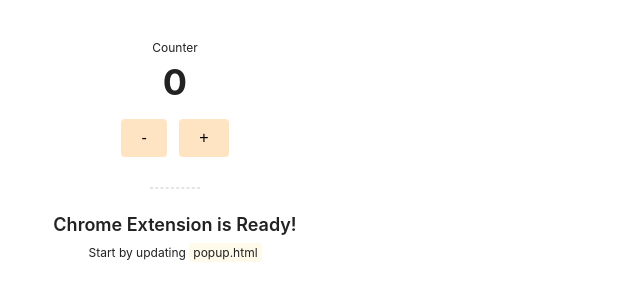
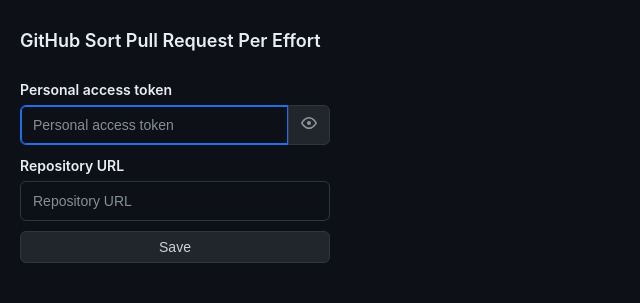
Before and after one commit to pr-triage-effort/pr-triage-effort-extension, a website built with webpack: page public/popup.html in a window 1280 px wide. Shown: the whole page, without its empty margins (0-640 px from the left). Built offline with nearby package versions, Linux system fonts and the light colour scheme; some packages are replaced by stand-ins of ours; no server answers; files whose address does not match are found by name.

Commit message:
popup style

```diff
--- a/public/popup.html
+++ b/public/popup.html
@@ -9,17 +9,29 @@
 
 <body>
   <div class="app">
-    <p class="counter-label">Counter</p>
-    <div id="counter" class="counter"></div>
-    <div class="button-container">
-      <button id="decrementBtn" class="button">-</button>
-      <button id="incrementBtn" class="button">+</button>
-    </div>
-
-    <hr class="divider" />
-
-    <p class="title">Chrome Extension is Ready!</p>
-    <p class="subtitle">Start by updating <code>popup.html</code></p>
+    <p class="title">GitHub Sort Pull Request Per Effort</p>
+    <form id="userForm">
+      <fieldset>
+        <label for="userToken" class="form-label">Personal access token</label>
+        <div class="input-group">
+          <input type="password" id="userToken" name="userToken" class="form-input" placeholder="Personal access token"
+            autofocus pattern="ghp_[a-zA-Z0-9]{36}"
+            title="Token must start with 'ghp_' followed by 36 alphanumeric characters" />
+          <button type="button" id="btnShowToken" class="button">
+            <svg xmlns="http://www.w3.org/2000/svg" viewBox="0 0 16 16" width="16" height="16">
+              <path
+                d="M8 2c1.981 0 3.671.992 4.933 2.078 1.27 1.091 2.187 2.345 2.637 3.023a1.62 1.62 0 0 1 0 1.798c-.45.678-1.367 1.932-2.637 3.023C11.67 13.008 9.981 14 8 14c-1.981 0-3.671-.992-4.933-2.078C1.797 10.83.88 9.576.43 8.898a1.62 1.62 0 0 1 0-1.798c.45-.677 1.367-1.931 2.637-3.022C4.33 2.992 6.019 2 8 2ZM1.679 7.932a.12.12 0 0 0 0 .136c.411.622 1.241 1.75 2.366 2.717C5.176 11.758 6.527 12.5 8 12.5c1.473 0 2.825-.742 3.955-1.715 1.124-.967 1.954-2.096 2.366-2.717a.12.12 0 0 0 0-.136c-.412-.621-1.242-1.75-2.366-2.717C10.824 4.242 9.473 3.5 8 3.5c-1.473 0-2.825.742-3.955 1.715-1.124.967-1.954 2.096-2.366 2.717ZM8 10a2 2 0 1 1-.001-3.999A2 2 0 0 1 8 10Z">
+              </path>
+          </button>
+        </div>
+      </fieldset>
+      <fieldset>
+        <label for="userRepo" class="form-label">Repository URL</label>
+        <input type="url" id="userRepo" name="userRepo" class="form-input" placeholder="Repository URL"
+          pattern="https://github\.com/.+/.+" title="URL format: 'https://github.com/:owner/:repo'">
+      </fieldset>
+      <button type="submit" class="button">Save</button>
+    </form>
   </div>
 
   <script src="popup.js"></script>
--- a/src/popup.css
+++ b/src/popup.css
@@ -6,87 +6,185 @@
   padding: 0;
   box-sizing: border-box;
 }
-/* normalize css ends here */
+/* normalize css ends */
+
+/* GitHub css variables */
+:root {
+  --bgColor-default: #0d1117;
+
+  --borderWidth-thin: max(1px, 0.0625rem);
+  --borderRadius-medium: 0.375rem;
+  --button-default-fgColor-rest: #c9d1d9;
+  --text-body-size-medium: 0.875rem;
+  --base-text-weight-medium: 500;
+  --base-text-weight-semibold: 600;
+  --base-size-4: 0.25rem;
+  --control-medium-size: 2rem;
+  --control-medium-paddingInline-normal: 0.75rem;
+  --duration-fast: 80ms;
+  --easing-easeInOut: cubic-bezier(0.65, 0, 0.35, 1);
+
+  --button-default-fgColor-rest: #c9d1d9;
+  --button-default-bgColor-rest: #21262d;
+  --button-default-borderColor-rest: #30363d;
+  --button-default-shadow-resting: 0px 0px 0px 0px #000000;
+  --fgColor-muted: #8d96a0;
+
+  --focus-outlineColor: #1f6feb;
+  --button-default-bgColor-hover: #292e36;
+  --button-default-borderColor-hover: #30363d;
+
+  --text-body-lineHeight-medium: 1.4285;
+  --fgColor-default: #e6edf3;
+  --shadow-inset: inset 0px 1px 0px 0px #0104093d;
+  --control-borderColor-rest: #30363d;
+  --control-large-size: 2.5rem;
+  --control-large-paddingBlock: 0.625rem;
+  --control-large-paddingInline-normal: 0.75rem;
+
+  --h5-size: 0.875rem;
+  --control-fgColor-placeholder: #858e98;
+}
+/* css variables ends */
 
 html {
-  font-family: -apple-system, BlinkMacSystemFont, Segoe UI, Helvetica, Arial,
+  font-family:
+    -apple-system,
+    BlinkMacSystemFont,
+    Segoe UI,
+    Helvetica,
+    Arial,
     sans-serif;
-  color: #222;
+  background: var(--bgColor-default);
+  color: var(--fgColor-default);
 }
 
 body {
   width: 350px;
   height: 300px;
+  padding: 20px;
 }
 
-.app {
+.app, form {
   height: 100%;
   display: flex;
-  align-items: center;
   justify-content: center;
   flex-direction: column;
-  text-align: center;
-  padding: 20px;
 }
 
 .title {
   font-size: 18px;
   font-weight: 600;
+  margin: 10px 0;
+}
+
+fieldset {
+  border: none;
   margin-bottom: 10px;
 }
 
-.subtitle {
-  font-size: 12px;
-}
-
-code {
-  font-size: 12px;
-  font-family: inherit;
-  background-color: rgba(254, 237, 185, 0.3);
-  padding: 2px 4px;
-  border-radius: 2px;
-}
-
-.counter-label {
-  font-size: 12px;
-  margin-bottom: 5px;
-}
-
-.counter {
-  font-size: 36px;
-  font-weight: 700;
-}
-
-.button-container {
-  margin-top: 15px;
-}
-
 .button {
-  border: 0;
-  display: inline-block;
-  padding: 10px 20px;
-  margin-right: 4px;
-  margin-left: 4px;
-  background-color: bisque;
-  font-size: 16px;
+  background-color: var(--button-default-bgColor-rest);
+  border: var(--borderWidth-thin) solid;
+  border-color: var(--button-default-borderColor-rest);
+  border-radius: var(--borderRadius-medium);
+  box-shadow: var(--button-default-shadow-resting);
+  color: var(--button-default-fgColor-rest);
   cursor: pointer;
-  border-radius: 4px;
-  text-decoration: none;
-  transition: transform 0.2s ease;
+  fill: var(--fgColor-muted);
+  font-size: var(--text-body-size-medium);
+  font-weight: var(--base-text-weight-medium);
+  height: var(--control-medium-size);
+  min-width: max-content;
+  padding: 0 var(--control-medium-paddingInline-normal);
+  transition: var(--duration-fast) var(--easing-easeInOut);
+  transition-property: color, fill, background-color, border-color;
+  -webkit-user-select: none;
   user-select: none;
 }
 
 .button:focus {
+  outline: 2px solid var(--focus-outlineColor, var(--color-accent-fg));
+  outline-offset: -2px;
+  box-shadow: none;
+}
+
+.button:focus:not(:focus-visible) {
+  outline: none;
+  box-shadow: none;
+}
+
+.button:hover:not(:disabled) {
+  transition-duration: var(--duration-fast);
+  background-color: var(--button-default-bgColor-hover);
+  border-color: var(--button-default-borderColor-hover);
+}
+
+.form-label {
+  font-size: var(--h5-size, 14px) !important;
+  font-weight: var(--base-text-weight-semibold, 600);
+}
+
+.form-input {
+  padding: 5px 12px;
+  color: var(--fgColor-default, var(--color-fg-default));
+  vertical-align: middle;
+  background-repeat: no-repeat;
+  background-position: right 8px center;
+
+  background-color: var(--bgColor-default);
+  border: var(--borderWidth-thin) solid var(--control-borderColor-rest, var(--color-border-default));
+  border-radius: var(--borderRadius-medium);
+  box-shadow: var(--shadow-inset);
+  color: var(--fgColor-default);
+  font-size: var(--text-body-size-medium);
+  line-height: var(--text-body-lineHeight-medium);
+  transition: 80ms cubic-bezier(0.33, 1, 0.68, 1);
+  transition-property: color, background-color, box-shadow, border-color;
+  width: 100%;
+
+  height: var(--control-large-size);
+  padding-block: var(--control-large-paddingBlock);
+  padding-inline: var(--control-large-paddingInline-normal);
+
+  margin-top: 6px;
+}
+
+.form-input:not([type=checkbox],[type=radio]):focus:not(:focus-visible) {
+  border-color: #0000;
+  border-color: var(--focus-outlineColor);
+  box-shadow: inset 0 0 0 1px #0000 var(--focus-outlineColor);
   outline: none;
 }
 
-.button:hover {
-  transform: scale(1.1);
+.form-input:not([type=checkbox],[type=radio]):focus-visible {
+  border-color: var(--focus-outlineColor);
+  box-shadow: inset 0 0 0 1px var(--focus-outlineColor);
+  outline: none;
 }
 
-.divider {
-  margin: 30px auto 25px;
-  width: 50px;
-  border: 0.5px dashed #000;
-  opacity: 0.1;
+.form-input::placeholder {
+  color: var(--control-fgColor-placeholder);
 }
+
+.input-group {
+  display: flex;
+}
+
+.input-group .form-input {
+  border-top-right-radius: 0;
+  border-bottom-right-radius: 0;
+}
+
+.input-group .button {
+  border-top-left-radius: 0;
+  border-bottom-left-radius: 0;
+  margin-left: -1px;
+  margin-top: 6px;
+  height: auto;
+}
+
+.button svg {
+  fill: var(--fgColor-muted);
+  color: var(--fgColor-muted);
+}
--- a/src/popup.js
+++ b/src/popup.js
@@ -3,6 +3,13 @@
 import './popup.css';
 
 (function () {
+  document.getElementById('btnShowToken').addEventListener('mousedown', (event) => {
+    document.getElementById('userToken').setAttribute('type', 'text');
+  });
+  document.getElementById('btnShowToken').addEventListener('mouseup', (event) => {
+    document.getElementById('userToken').setAttribute('type', 'password');
+  });
+
   // We will make use of Storage API to get and store `count` value
   // More information on Storage API can we found at
   // https://developer.chrome.com/extensions/storage
```
